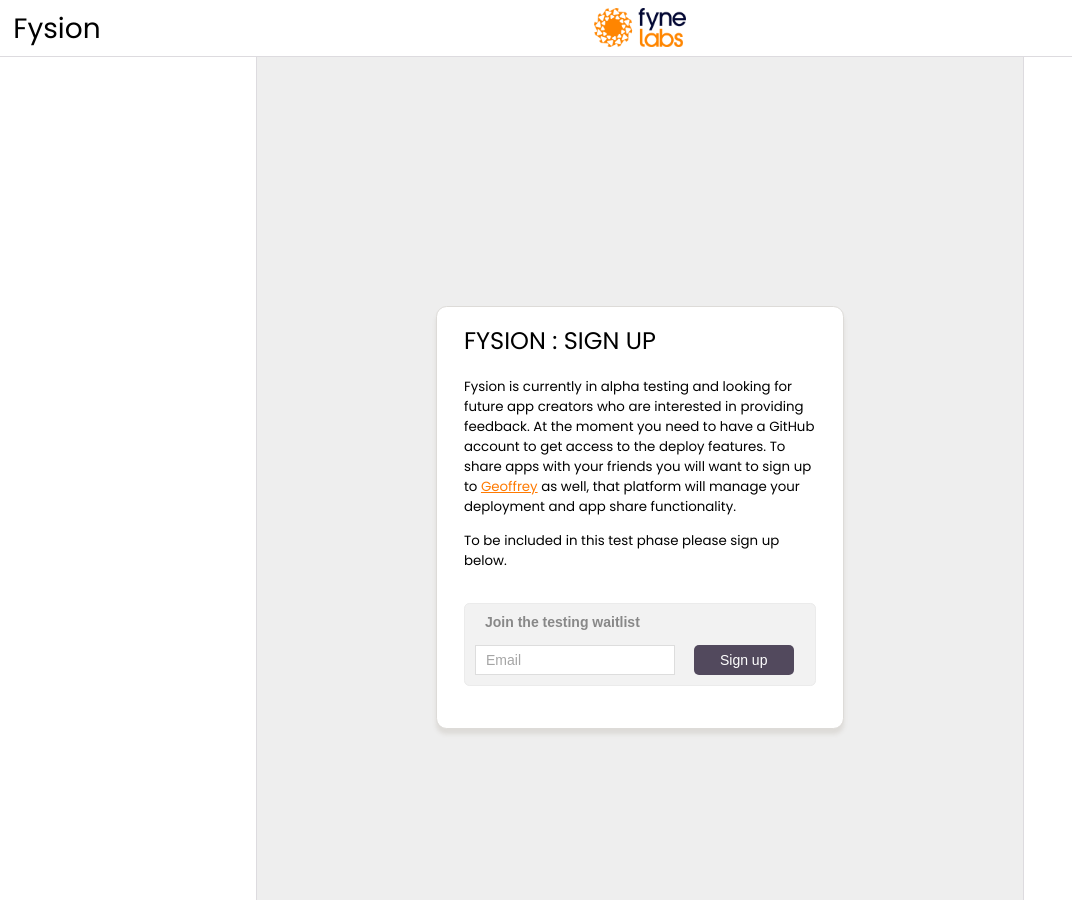
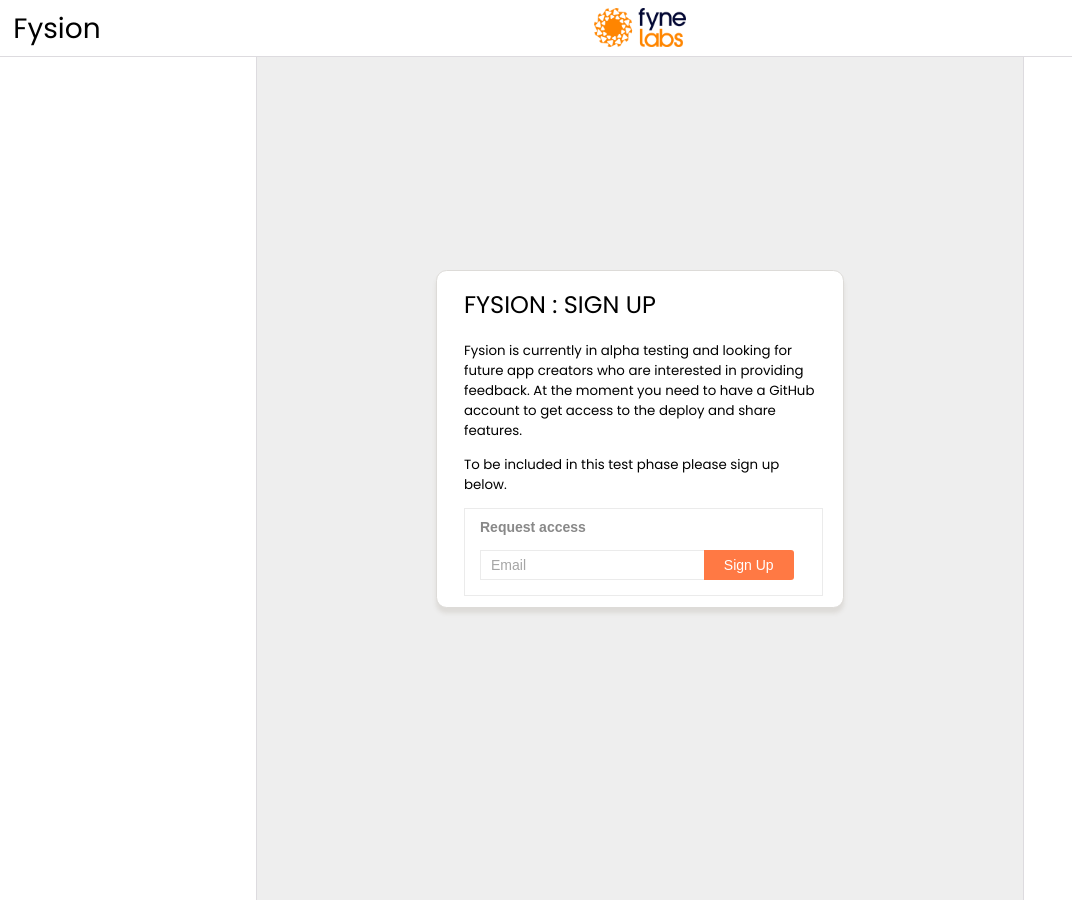
Before and after one commit to fynelabs/fysion.app, a Jekyll site: the page built from signup.html, in a window 1280 px wide. Shown: the whole page, without its empty margins (0-1072 px from the left). Built offline with Jekyll 4.4.1, drawn with Linux system fonts in a browser that asks for light colours; comment, search, counter and statistics services are not loaded.

Commit message:
Move form to getting access to a download and show video on home page

```diff
--- a/_layouts/default.html
+++ b/_layouts/default.html
@@ -38,7 +38,7 @@
 
     {% assign override = "" %}
     {% if page.developer %}
-      {% assign override = ' style="width: 460pt"' %}
+      {% assign override = ' style="width: 460pt; top: 18%"' %}
     {% endif %}
 
     <div class="soon"{{ override }}>
--- a/signup.html
+++ b/signup.html
@@ -5,41 +5,29 @@
 
       <p>Fysion is currently in alpha testing and looking for future app creators
         who are interested in providing feedback.
-        At the moment you need to have a GitHub account to get access to the deploy features.
-        To share apps with your friends you will want to sign up to <a href="https://fynelabs.com/geoffrey">Geoffrey</a> as well,
-        that platform will manage your deployment and app share functionality.
+        At the moment you need to have a GitHub account to get access to the deploy and share features.
       </p>
 
       <p>To be included in this test phase please sign up below.</p>
+
 <!--Zoho Campaigns Web-Optin Form's Header Code Starts Here-->
 
-<script type="text/javascript" src="https://fdtdb-zcmp.maillist-manage.eu/js/optin.min.js" onload="setupSF('sf3z0d13604fcd6878f69a51524104d3b6eaddf7c1d6ae1a4da08f64b3de7bfaa6bf','ZCFORMVIEW',false,'light',false,'0')"></script>
+<script type="text/javascript" src="https://fdtdb-zcmp.maillist-manage.eu/js/optin.min.js" onload="setupSF('sf3z88ebdb15e7ecd1a3e25f990db8021112960b02b32185e5b302114d6b9b547716','ZCFORMVIEW',false,'light',false,'0')"></script>
 <script type="text/javascript">
-	function runOnFormSubmit_sf3z0d13604fcd6878f69a51524104d3b6eaddf7c1d6ae1a4da08f64b3de7bfaa6bf(th){
+	function runOnFormSubmit_sf3z88ebdb15e7ecd1a3e25f990db8021112960b02b32185e5b302114d6b9b547716(th){
 		/*Before submit, if you want to trigger your event, "include your code here"*/
 	};
 </script>
 
-<style>
-.quick_form_8_css * {
-    -webkit-box-sizing: border-box !important;
-    -moz-box-sizing: border-box !important;
-    box-sizing: border-box !important;
-    overflow-wrap: break-word
-}
-input[type="text"]::placeholder {
-    color: rgb(165, 165, 165)
-}
-@media only screen and (max-width: 600px) {.quick_form_8_css[name="SIGNUP_BODY"] { width: 100% !important; min-width: 100% !important; margin: 0px auto !important; padding: 0px !important } .SIGNUP_FLD { width: 90% !important; margin: 10px 5% !important; padding: 0px !important } .SIGNUP_FLD input { margin: 0 !important; border-radius: 25px !important } }
-</style>
+<style>.quick_form_9_css * { -webkit-box-sizing: border-box !important; -moz-box-sizing: border-box !important; box-sizing: border-box !important; overflow-wrap: break-word }input[type="text"]::placeholder { color: rgb(165, 165, 165) }@media only screen and (max-width: 600px) {.quick_form_9_css[name="SIGNUP_BODY"] { width: 100% !important; min-width: 100% !important; margin: 0px auto !important; padding: 0px !important } .SIGNUP_FLD { width: 90% !important; margin: 10px 5% !important; padding: 0px !important } .SIGNUP_FLD input { margin: 0 !important; border-radius: 25px !important } }</style>
 
 <!--Zoho Campaigns Web-Optin Form's Header Code Ends Here--><!--Zoho Campaigns Web-Optin Form Starts Here-->
 
-<div id="sf3z0d13604fcd6878f69a51524104d3b6eaddf7c1d6ae1a4da08f64b3de7bfaa6bf" data-type="signupform" style="opacity: 1;">
+<div id="sf3z88ebdb15e7ecd1a3e25f990db8021112960b02b32185e5b302114d6b9b547716" data-type="signupform" style="opacity: 1;">
 	<div id="customForm">
-		<div class="quick_form_8_css" style="background-color: rgb(242, 242, 242); width: 350px; z-index: 2; font-family: Arial; border-width: 1px; border-style: solid; border-color: rgb(235, 235, 235); overflow: hidden; border-radius: 4pt; margin: 24pt 0;" name="SIGNUP_BODY">
+		<div class="quick_form_9_css" style="background-color: rgb(255, 255, 255); width: 357px; z-index: 2; font-family: Arial; border-width: 1px; border-style: solid; border-color: rgb(235, 235, 235); overflow: hidden" name="SIGNUP_BODY">
 			<div>
-				<div style="font-size: 14px; font-family: &quot;Arial&quot;; font-weight: bold; color: rgb(136, 136, 136); text-align: left; padding: 10px 20px 5px; width: 100%; display: block" id="SIGNUP_HEADING">Join the testing waitlist</div>
+				<div style="font-size: 14px; font-family: &quot;Arial&quot;; font-weight: bold; color: rgb(136, 136, 136); text-align: left; padding: 10px 15px 5px; width: 100%; display: block" id="SIGNUP_HEADING">Request access</div>
 				<div style="position:relative;">
 					<div id="Zc_SignupSuccess" style="display:none;position:absolute;margin-left:4%;width:90%;background-color: white; padding: 3px; border: 3px solid rgb(194, 225, 154);  margin-top: 10px;margin-bottom:10px;word-break:break-all">
 						<table width="100%" cellpadding="0" cellspacing="0" border="0">
@@ -56,13 +44,13 @@
 						</table>
 					</div>
 				</div>
-				<form method="POST" id="zcampaignOptinForm" style="margin: 0px; width: 100%" action="https://fdtdb-zcmp.maillist-manage.eu/weboptin.zc" target="_zcSignup">
+				<form method="POST" id="zcampaignOptinForm" style="margin: 0px; width: 100%; padding: 0px 15px" action="https://fdtdb-zcmp.maillist-manage.eu/weboptin.zc" target="_zcSignup">
 					<div style="background-color: rgb(255, 235, 232); padding: 10px; color: rgb(210, 0, 0); font-size: 11px; margin: 20px 10px 0px; border: 1px solid rgb(255, 217, 211); opacity: 1; display: none" id="errorMsgDiv">Please correct the marked field(s) below.</div>
-					<div style="position: relative; margin: 10px 10px 10px; width: 200px; height: 30px; display: inline-block" class="SIGNUP_FLD">
-						<input type="text" style="font-size: 14px; border: 1px solid rgb(221, 221, 221); border-radius: 0; width: 100%; height: 100%; z-index: 4; outline: none; padding: 5px 10px; color: rgb(136, 136, 136); text-align: left; font-family: &quot;Arial&quot;; background-color: rgb(255, 255, 255); box-sizing: border-box" placeholder="Email" changeitem="SIGNUP_FORM_FIELD" name="CONTACT_EMAIL" id="EMBED_FORM_EMAIL_LABEL">
+					<div style="position: relative; margin: 10px 0 15px; width: 225px; height: 30px; display: inline-block" class="SIGNUP_FLD">
+						<input type="text" style="font-size: 14px; border: 1px solid rgb(235, 235, 235); border-radius: 0; width: 100%; height: 100%; z-index: 4; outline: none; padding: 5px 10px; color: rgb(136, 136, 136); text-align: left; font-family: &quot;Arial&quot;; background-color: transparent; background-color: rgb(255, 255, 255); box-sizing: border-box" placeholder="Email" changeitem="SIGNUP_FORM_FIELD" name="CONTACT_EMAIL" id="EMBED_FORM_EMAIL_LABEL">
 					</div>
-					<div style="position: relative; margin: 10px; width: 100px; height: 30px; text-align: left; display: inline-block" class="SIGNUP_FLD">
-						<input type="button" style="text-align: center; border-radius: 5px; width: 100%; height: 100%; z-index: 5; border: 0; color: rgb(255, 255, 255); cursor: pointer; outline: none; font-size: 14px; background-color: #52495d; margin: 0; margin-left: -5px" name="SIGNUP_SUBMIT_BUTTON" id="zcWebOptin" value="Sign up">
+					<div style="position: relative; width: 90px; height: 30px; text-align: left; display: inline-block; margin: 0px 0px 10px" class="SIGNUP_FLD">
+						<input type="button" style="text-align: center; width: 100%; height: 100%; z-index: 5; border: 0; color: rgb(255, 255, 255); cursor: pointer; outline: none; font-size: 14px; background-color: rgb(255, 121, 68); margin: 0; margin-left: -5px; border-radius: 0 3px 3px 0" name="SIGNUP_SUBMIT_BUTTON" id="zcWebOptin" value="Sign Up">
 					</div>
 					<input type="hidden" id="fieldBorder" value="">
 					<input type="hidden" id="submitType" name="submitType" value="optinCustomView">
@@ -72,14 +60,14 @@
 					<input type="hidden" name="zcvers" value="2.0">
 					<input type="hidden" name="oldListIds" id="allCheckedListIds" value="">
 					<input type="hidden" id="mode" name="mode" value="OptinCreateView">
-					<input type="hidden" id="zcld" name="zcld" value="11da884c3e1cdd31">
+					<input type="hidden" id="zcld" name="zcld" value="11da884c3e2f8e67">
 					<input type="hidden" id="zctd" name="zctd" value="11da884c3e0b4939">
 					<input type="hidden" id="document_domain" value="">
 					<input type="hidden" id="zc_Url" value="fdtdb-zcmp.maillist-manage.eu">
-					<input type="hidden" id="new_optin_response_in" value="2">
-					<input type="hidden" id="duplicate_optin_response_in" value="2">
+					<input type="hidden" id="new_optin_response_in" value="0">
+					<input type="hidden" id="duplicate_optin_response_in" value="0">
 					<input type="hidden" name="zc_trackCode" id="zc_trackCode" value="ZCFORMVIEW">
-					<input type="hidden" id="zc_formIx" name="zc_formIx" value="3z61db33d84d9450aaf4cf7efaf74a472dd7641ace7b348cda8330329d4e5c393d">
+					<input type="hidden" id="zc_formIx" name="zc_formIx" value="3z88ebdb15e7ecd1a3e25f990db8021112960b02b32185e5b302114d6b9b547716">
 					<input type="hidden" id="viewFrom" value="URL_ACTION">
 					<span style="display: none" id="dt_CONTACT_EMAIL">1,true,6,Contact Email,2</span>
 				</form>
--- a/style.css
+++ b/style.css
@@ -75,7 +75,7 @@
     display: block;
 
     position: absolute;
-    top: 34%;
+    top: 30%;
     left: 0;
     right: 0;
     width: 264pt;
```
Also changed, not shown: index.html (+6 -6 lines).
